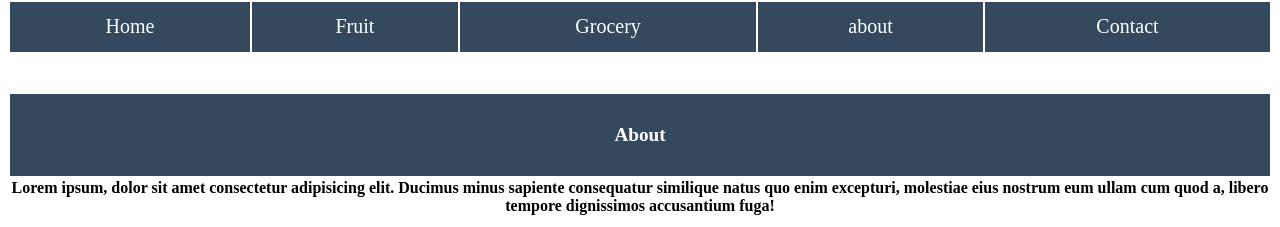
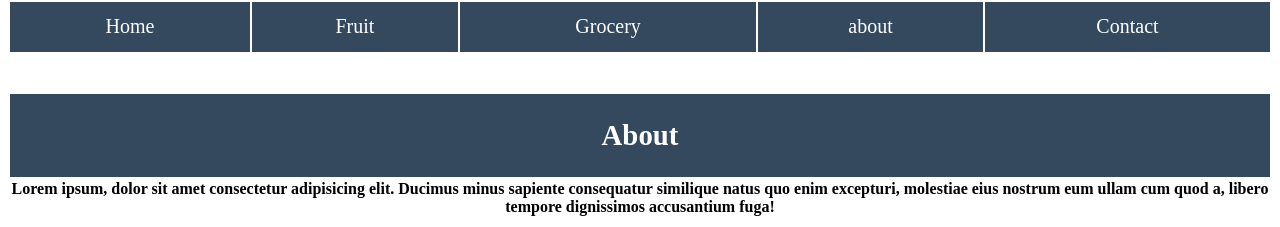
Before and after one commit to uzairahmedsyed/CSS-A1, a plain HTML site: page about.html in a window 1280 px wide. Shown: the part 166-393 px from the top of the page. Drawn offline with Linux system fonts and the light colour scheme.

Commit message:
Update the font size of about heading

```diff
--- a/about.html
+++ b/about.html
@@ -65,7 +65,7 @@
         </tr>
 
         <tr style="background-color: #34495E ; color: white; text-align: center;">
-            <th colspan="12" style="color: white; height: 80px;  font-size: larger;" > About</th>
+            <th colspan="12" style="color: white; height: 80px;  font-size: larger;" > <h2>About</h2> </th>
 
         <tr>
             <th colspan="12">Lorem ipsum, dolor sit amet consectetur adipisicing elit. Ducimus minus sapiente consequatur similique natus quo enim excepturi, molestiae eius nostrum eum ullam cum quod a, libero tempore dignissimos accusantium fuga!</th>
```
